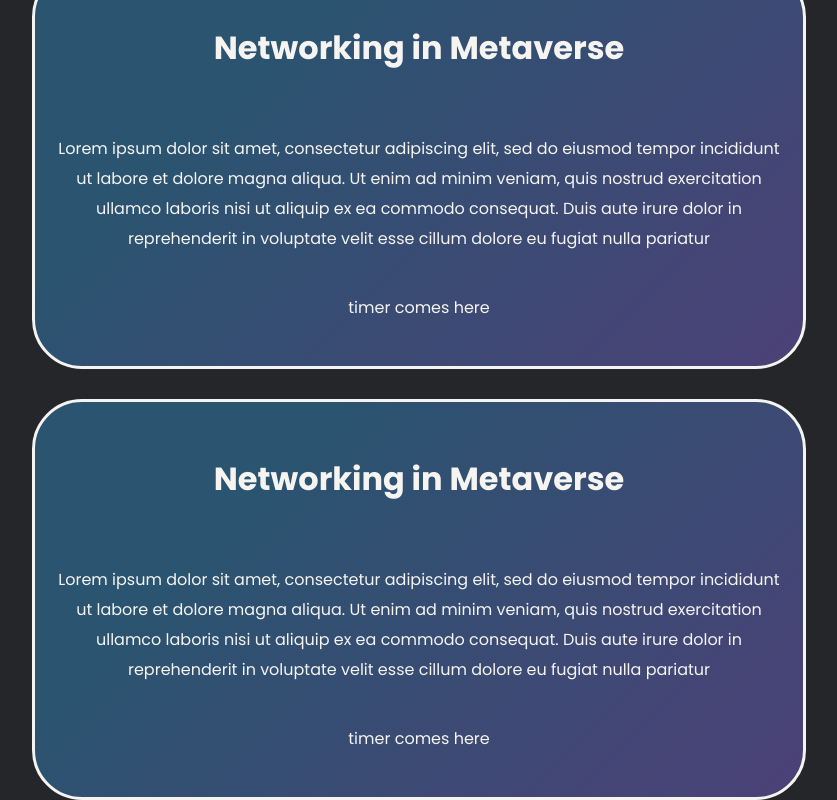
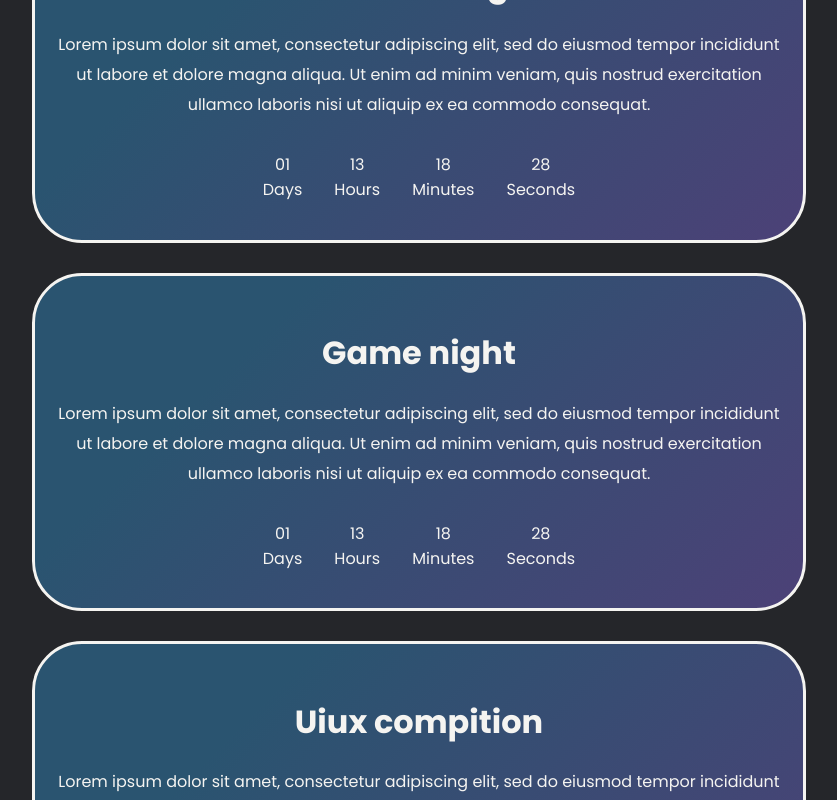
Before and after one commit to GDGCVITBHOPAL/summerfest, a React (Create React App) app: page / in a window 1280 px wide. Shown: the part 4440-5240 px from the top of the page, without its empty margins (221-1058 px from the left). Built offline with nearby package versions, Linux system fonts and the light colour scheme.

Commit message:
Timer added to Events

```diff
--- a/src/components/Events.css
+++ b/src/components/Events.css
@@ -1,14 +1,14 @@
-.card{
+.card {
   /* other default style */
   width: 60%;
-    border: solid ;
-    border-width:  3px;
+  border: solid;
+  border-width: 3px;
   text-align: center;
   grid-row: 2/3;
   grid-column: 2/3;
   margin: 0 auto;
   display: grid;
-    background-color: #25262A;
+  background-color: #25262a;
   border-radius: 50px;
   grid-template-rows: 1fr 6fr 1fr;
   background-color: #4c4177;
@@ -16,42 +16,47 @@
   margin-bottom: 30px;
   padding-top: 2rem;
 }
-  .upcoming{
+.upcoming {
   text-align: center;
   font-size: 40px;
   padding-bottom: 20px;
 }
 
-  .card div{
+.card div {
   grid-row: 1/3;
 }
-  .description-card{
+.description-card {
   text-align: center;
   padding: 0 20px;
+}
 
+.event-card-timer-holder {
+  display: flex;
+  justify-content: center;
+  margin-top: 2rem;
 }
-  @media (max-width: 768px){
-    .card-holder{
+
+@media (max-width: 768px) {
+  .card-holder {
     grid-template-columns: 1fr 6fr 1fr;
   }
-    .card{
+  .card {
     padding: 20px;
   }
 }
 
-  @media (max-width: 768px){
-      .upcoming{
+@media (max-width: 768px) {
+  .upcoming {
     font-size: 30px;
   }
 }
 
-  @media(max-width: 768px){
-    .description-card{
+@media (max-width: 768px) {
+  .description-card {
     text-align: justify;
     padding: 10px;
-
   }
-      .card{
+  .card {
     width: 80%;
   }
 }
--- a/src/components/Events.js
+++ b/src/components/Events.js
@@ -1,43 +1,28 @@
-import React from 'react'
-import "./Events.css"
-
+import React from "react";
+import "./Events.css";
+import eventsDataArr from "./eventsDataArr";
+import Timer from "./Timer";
 const Events = () => {
   return (
-
     <div className="card-holder">
-        <p className='upcoming'>Upcoming Events</p>
+      <p className="upcoming">Upcoming Events</p>
+      {eventsDataArr.map((event) => {
+        return (
           <div class="card">
             <div>
-                <h1>Networking in Metaverse</h1>
-                <br/>
+              <h1>{event.title}</h1>
               <div className="description-card">
-                <p >Lorem ipsum dolor sit amet, consectetur adipiscing elit, sed do eiusmod tempor incididunt ut labore et dolore magna aliqua. Ut enim ad minim veniam, quis nostrud exercitation ullamco laboris nisi ut aliquip ex ea commodo consequat. Duis aute irure dolor in reprehenderit in voluptate velit esse cillum dolore eu fugiat nulla pariatur</p></div>
-                <br/>
-                <div>timer comes here</div>
+                <p>{event.desc}</p>
               </div>
-        </div>
-        <div class="card">
-            <div>
-                <h1>Networking in Metaverse</h1>
-                <br/>
-                <div className="description-card">
-                <p >Lorem ipsum dolor sit amet, consectetur adipiscing elit, sed do eiusmod tempor incididunt ut labore et dolore magna aliqua. Ut enim ad minim veniam, quis nostrud exercitation ullamco laboris nisi ut aliquip ex ea commodo consequat. Duis aute irure dolor in reprehenderit in voluptate velit esse cillum dolore eu fugiat nulla pariatur</p></div>
-                <br/>
-                <div>timer comes here</div>
-            </div>
-        </div>
-        <div class="card">
-            <div>
-                <h1>Networking in Metaverse</h1>
-                <br/>
-                <div className="description-card">
-                <p >Lorem ipsum dolor sit amet, consectetur adipiscing elit, sed do eiusmod tempor incididunt ut labore et dolore magna aliqua. Ut enim ad minim veniam, quis nostrud exercitation ullamco laboris nisi ut aliquip ex ea commodo consequat. Duis aute irure dolor in reprehenderit in voluptate velit esse cillum dolore eu fugiat nulla pariatur</p></div>
-                <br/>
-                <div>timer comes here</div>
+              <div className="event-card-timer-holder">
+                <Timer targetTime={event.time} />
               </div>
             </div>
           </div>
-  )
-}
+        );
+      })}
+    </div>
+  );
+};
 
-export default Events
+export default Events;
--- /dev/null
+++ b/src/components/eventsDataArr.js
@@ -0,0 +1,24 @@
+const eventsDataArr = [
+  {
+    title: "Networking in metaverse",
+    desc: "Lorem ipsum dolor sit amet, consectetur adipiscing elit, sed do eiusmod tempor incididunt ut labore et dolore magna aliqua. Ut enim ad minim veniam, quis nostrud exercitation ullamco laboris nisi ut aliquip ex ea commodo consequat.",
+    time: "2022-05-02T00:00:00+05:30",
+  },
+  {
+    title: "Merch design",
+    desc: "Lorem ipsum dolor sit amet, consectetur adipiscing elit, sed do eiusmod tempor incididunt ut labore et dolore magna aliqua. Ut enim ad minim veniam, quis nostrud exercitation ullamco laboris nisi ut aliquip ex ea commodo consequat.",
+    time: "2022-05-02T00:00:00+05:30",
+  },
+  {
+    title: "Game night",
+    desc: "Lorem ipsum dolor sit amet, consectetur adipiscing elit, sed do eiusmod tempor incididunt ut labore et dolore magna aliqua. Ut enim ad minim veniam, quis nostrud exercitation ullamco laboris nisi ut aliquip ex ea commodo consequat.",
+    time: "2022-05-02T00:00:00+05:30",
+  },
+  {
+    title: "Uiux compition",
+    desc: "Lorem ipsum dolor sit amet, consectetur adipiscing elit, sed do eiusmod tempor incididunt ut labore et dolore magna aliqua. Ut enim ad minim veniam, quis nostrud exercitation ullamco laboris nisi ut aliquip ex ea commodo consequat.",
+    time: "2022-05-02T00:00:00+05:30",
+  },
+];
+
+export default eventsDataArr;
```
Lines whose indentation alone changed are shown as unchanged.
